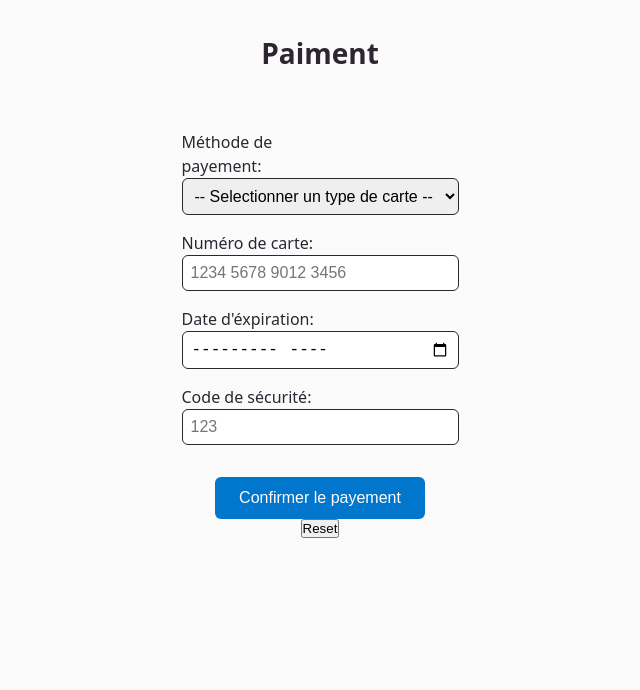
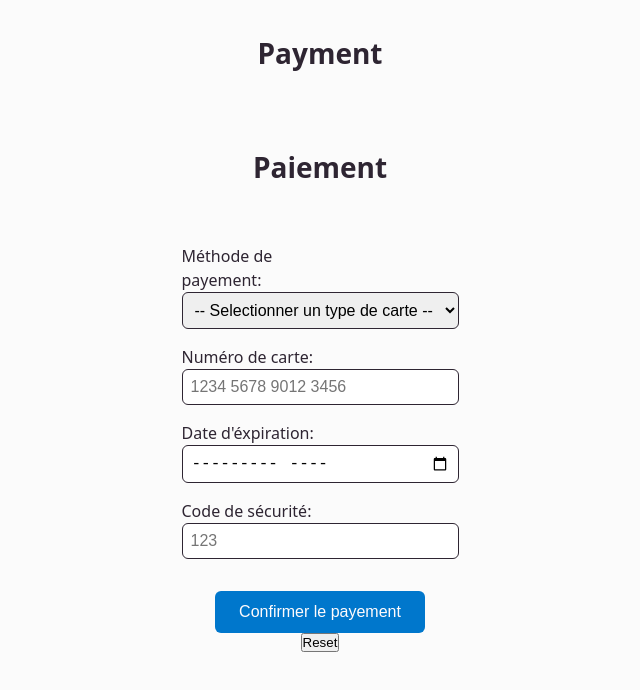
Before and after one commit to Francois-Popieul/Simploste, a website with bundled scripts: page payment.html in a window 1280 px wide. Shown: the whole page, without its empty margins (320-960 px from the left). Built offline with nearby package versions, Linux system fonts and the light colour scheme.

Commit message:
modification nom variable + indentations

```diff
--- a/payment.html
+++ b/payment.html
@@ -12,7 +12,10 @@
   <link rel="stylesheet" href="/styles/payment.css">
 </head>
 <section class="paymentSection sectionWrapper">
-  <h2>Paiment</h2>
+  <h2>Payment</h2>
+<body>
+<section class="payment-section sectionWrapper">
+  <h2>Paiement</h2>
   <form id="paymentForm">
 
     <div class="formGroup">
```
